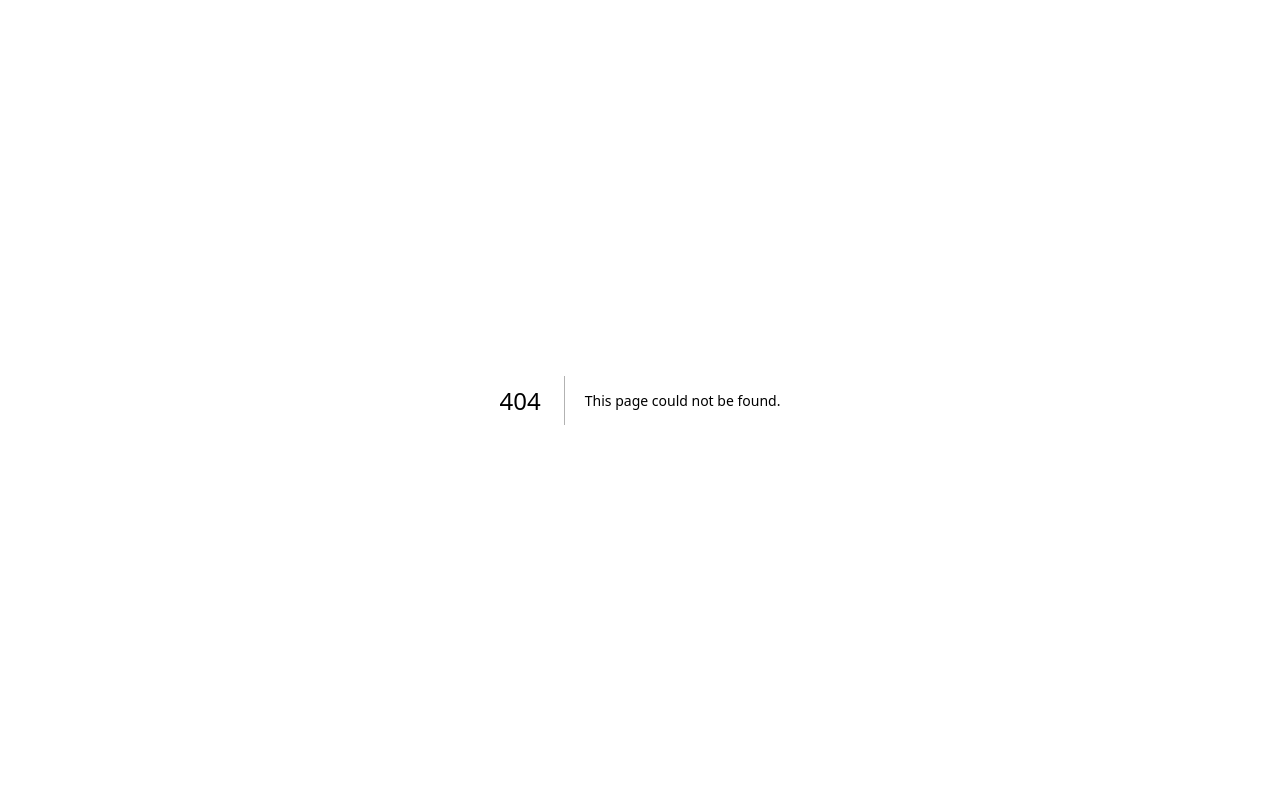
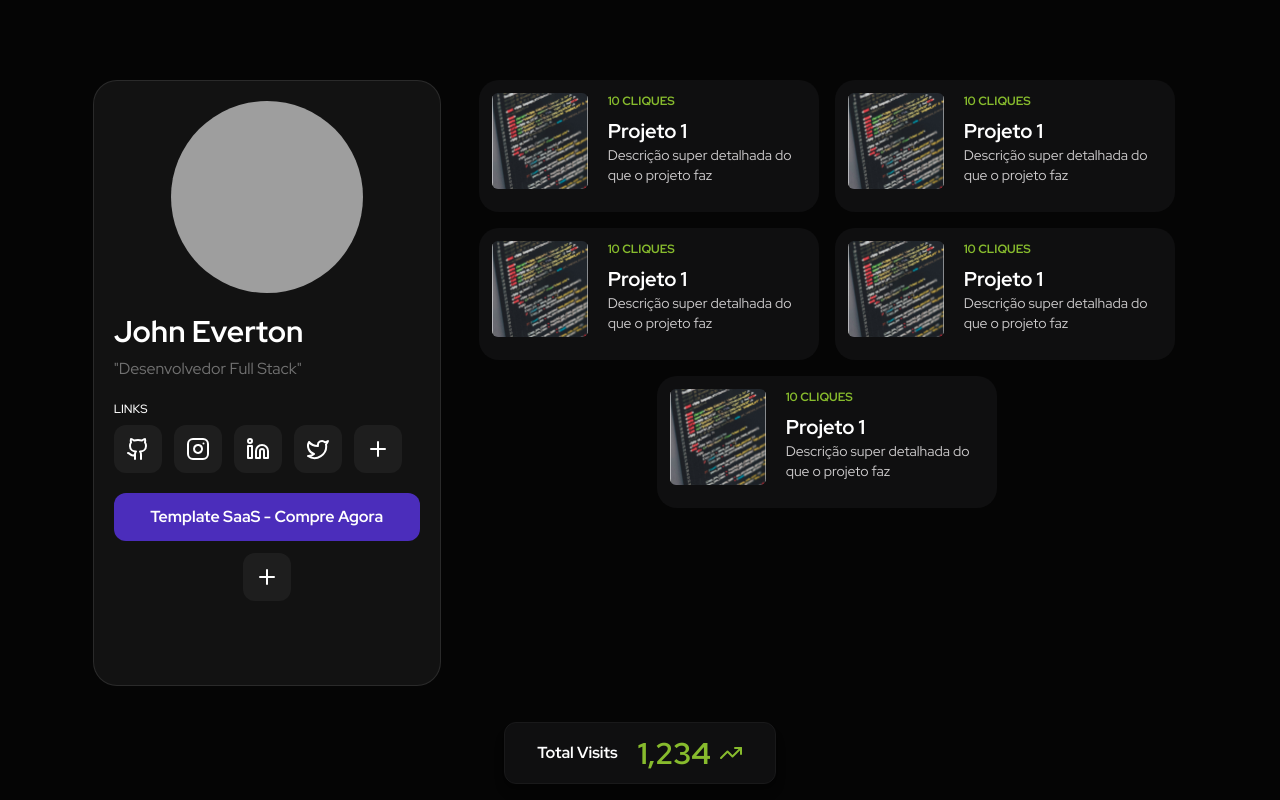
Before and after one commit to johneverton01/project-in-bio, a Next.js app: page /1 in a window 1280 px wide. Before the commit this address had no page. Built offline with nearby package versions, Linux system fonts and the light colour scheme; grey boxes are pictures that could not be loaded.

Commit message:
feat: Implement ProfilePage and adjust ProjectCard dimensions

```diff
--- /dev/null
+++ b/src/app/(pages)/[profileId]/page.tsx
@@ -0,0 +1,29 @@
+import { ProjectCard } from "@/app/components/commons/ProjectCard";
+import { TotalVisits } from "@/app/components/commons/TotalVisits";
+import UserCard from "@/app/components/commons/UserCard";
+
+export default async function ProfilePage({
+  params
+}: {
+  params: { profileId: string }
+}) {
+ console.log("Profile ID:", params.profileId);
+ const { profileId } = await params;
+  return (
+    <div className="relative h-screen flex p-20 overflow-hidden">
+      <div className="w-1/2 flex justify-center h-min">
+        <UserCard />
+      </div>
+      <div className="w-full flex justify-center content-start gap-4 flex-wrap overflow-y-auto">
+        <ProjectCard />
+        <ProjectCard />
+        <ProjectCard />
+        <ProjectCard />
+        <ProjectCard />
+      </div>
+      <div className="absolute bottom-4 left-0 right-0 w-min mx-auto">
+        <TotalVisits />
+      </div>
+    </div>
+  )
+}
--- a/src/app/components/commons/ProjectCard.tsx
+++ b/src/app/components/commons/ProjectCard.tsx
@@ -1,6 +1,6 @@
 export function ProjectCard() {
   return (
-    <div className="w-[430px] h-[132px] flex gap-5 bg-background-secondary p-3 rounded-[20px] border border-transparent hover:border-border-secondary">
+    <div className="w-[340px] h-[132px] flex gap-5 bg-background-secondary p-3 rounded-[20px] border border-transparent hover:border-border-secondary">
       <div className="size-24 rounded-md overflow-hidden flex-shrink-0">
         <img src="/project1.jpg" alt="Projeto" className="w-full h-full object-cover" />
       </div>
```
